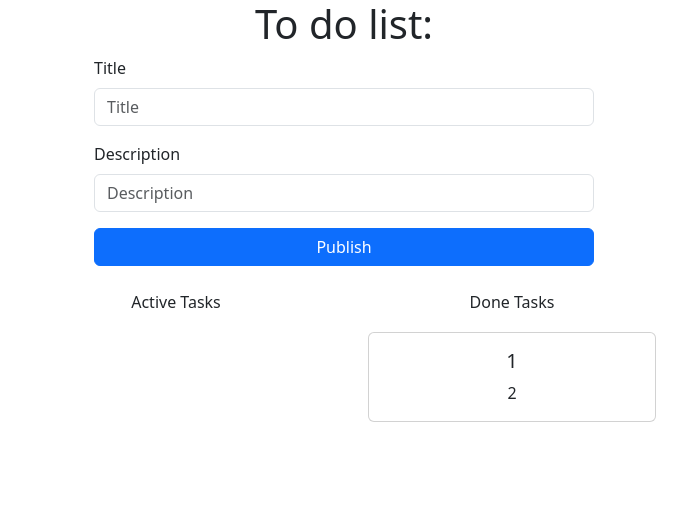
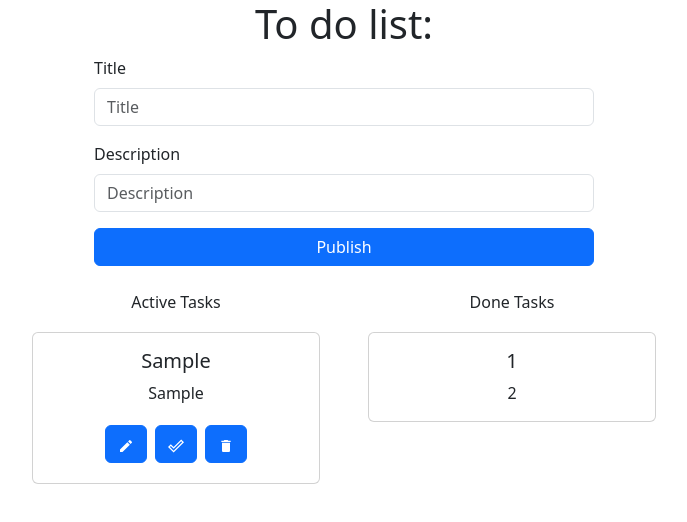
Before and after one commit to ania-leichenko/to-do-list, a Next.js app: page / in a window 1280 px wide. Both pictures are taken after typing "Sample", "Sample" into the empty fields and a click on the button "Publish". Shown: the top 522 px of the page, without its empty margins (296-983 px from the left). Built offline with nearby package versions, Linux system fonts and the light colour scheme.

Commit message:
fix-problem-with-add-card

```diff
--- a/src/app/active-cards.tsx
+++ b/src/app/active-cards.tsx
@@ -1,34 +1,30 @@
 "use client";
-import { useState, useEffect } from "react";
+import { useEffect } from "react";
 import Button from "react-bootstrap/Button";
 import Card from "react-bootstrap/Card";
 import { MdEdit, MdDelete, MdOutlineDoneOutline } from "react-icons/md";
 
-export default function ActiveCards() {
-  const [formDataArray, setFormDataArray] = useState<
-    { title: string; description: string }[]
-  >([]);
+interface ActiveCardsProps {
+  data: { title: string; description: string }[];
+  setData: React.Dispatch<
+    React.SetStateAction<{ title: string; description: string }[]>
+  >;
+}
 
-  useEffect(() => {
-    const formData: string | null = localStorage.getItem("formData");
-    if (formData) {
-      setFormDataArray(JSON.parse(formData));
-    }
-  }, []);
-
+export default function ActiveCards({ data, setData }: ActiveCardsProps) {
   function handleDelete(index: number) {
-    const updatedFormDataArray = formDataArray.filter((_, i) => i !== index);
-    setFormDataArray(updatedFormDataArray);
-    localStorage.setItem("formData", JSON.stringify(updatedFormDataArray));
+    const updatedData = data.filter((_, i) => i !== index);
+    setData(updatedData);
+    localStorage.setItem("formData", JSON.stringify(updatedData));
   }
 
   return (
     <div>
       Active Tasks
-      {formDataArray.map((item, index) => (
+      {data.map((item, index) => (
         <Card style={{ width: "18rem" }} key={index} className="card">
           <Card.Body>
-            <Card.Title>{item.title}</Card.Title>
+            <Card.Title title="1">{item.title}</Card.Title>
             <Card.Text>{item.description}</Card.Text>
             <Button variant="primary" className="active-card-button">
               <MdEdit />
--- a/src/app/forms.tsx
+++ b/src/app/forms.tsx
@@ -1,29 +1,18 @@
 "use client";
-import { FormEvent, ChangeEvent, useState, useEffect } from "react";
+import { FormEvent, ChangeEvent, useState } from "react";
 import Form from "react-bootstrap/Form";
 import Button from "react-bootstrap/Button";
 
-interface FormComponentProps {
-  setTitle: (title: string) => void;
-  setDescription: (description: string) => void;
+interface FormsProps {
+  data: { title: string; description: string }[];
+  setData: React.Dispatch<
+    React.SetStateAction<{ title: string; description: string }[]>
+  >;
 }
 
-export default function Forms({
-  setTitle,
-  setDescription,
-}: FormComponentProps) {
+export default function Forms({ data, setData }: FormsProps) {
   const [titleValue, setTitleValue] = useState<string>("");
   const [descriptionValue, setDescriptionValue] = useState<string>("");
-  const [data, setData] = useState<{ title: string; description: string }[]>(
-    []
-  );
-
-  useEffect(() => {
-    const storedData = localStorage.getItem("formData");
-    if (storedData) {
-      setData(JSON.parse(storedData));
-    }
-  }, []);
 
   function handleChange(event: ChangeEvent<HTMLInputElement>) {
     const { name, value } = event.target;
@@ -36,8 +25,6 @@ export default function Forms({
 
   function buttonClick(event: FormEvent) {
     event.preventDefault();
-    setTitle(titleValue);
-    setDescription(descriptionValue);
 
     const newData = { title: titleValue, description: descriptionValue };
     const updatedData = [...data, newData];
--- a/src/app/page.tsx
+++ b/src/app/page.tsx
@@ -1,21 +1,30 @@
 "use client";
-import { useState } from "react";
+import { useState, useEffect } from "react";
 import Forms from "./forms";
 import ActiveCards from "./active-cards";
 import "bootstrap/dist/css/bootstrap.min.css";
-import "../../styles/globals.css"
+import "../../styles/globals.css";
 import DoneCards from "./done-cards";
 
 export default function Home() {
-  const [title, setTitle] = useState<string>("");
-  const [description, setDescription] = useState<string>("");
+  const [data, setData] = useState<{ title: string; description: string }[]>(
+    []
+  );
+
+  useEffect(() => {
+    const storedData = localStorage.getItem("formData");
+    if (storedData) {
+      setData(JSON.parse(storedData));
+    }
+  }, []);
+
   return (
     <main className="main">
       <h1>To do list:</h1>
-      <Forms setTitle={setTitle} setDescription={setDescription}></Forms>
+      <Forms data={data} setData={setData} />
       <div className="cards-container">
-        <ActiveCards></ActiveCards>
-        <DoneCards></DoneCards>
+        <ActiveCards data={data} setData={setData} />
+        <DoneCards />
       </div>
     </main>
   );
```
